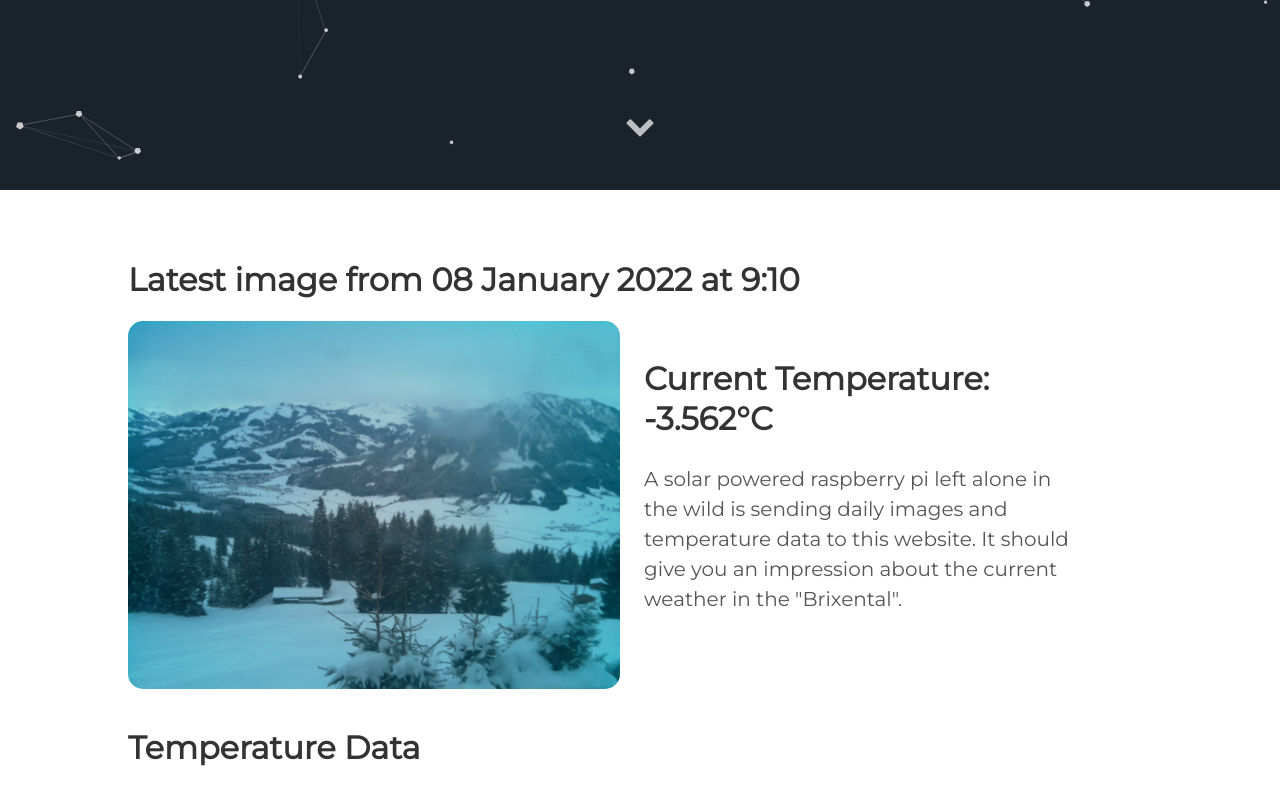
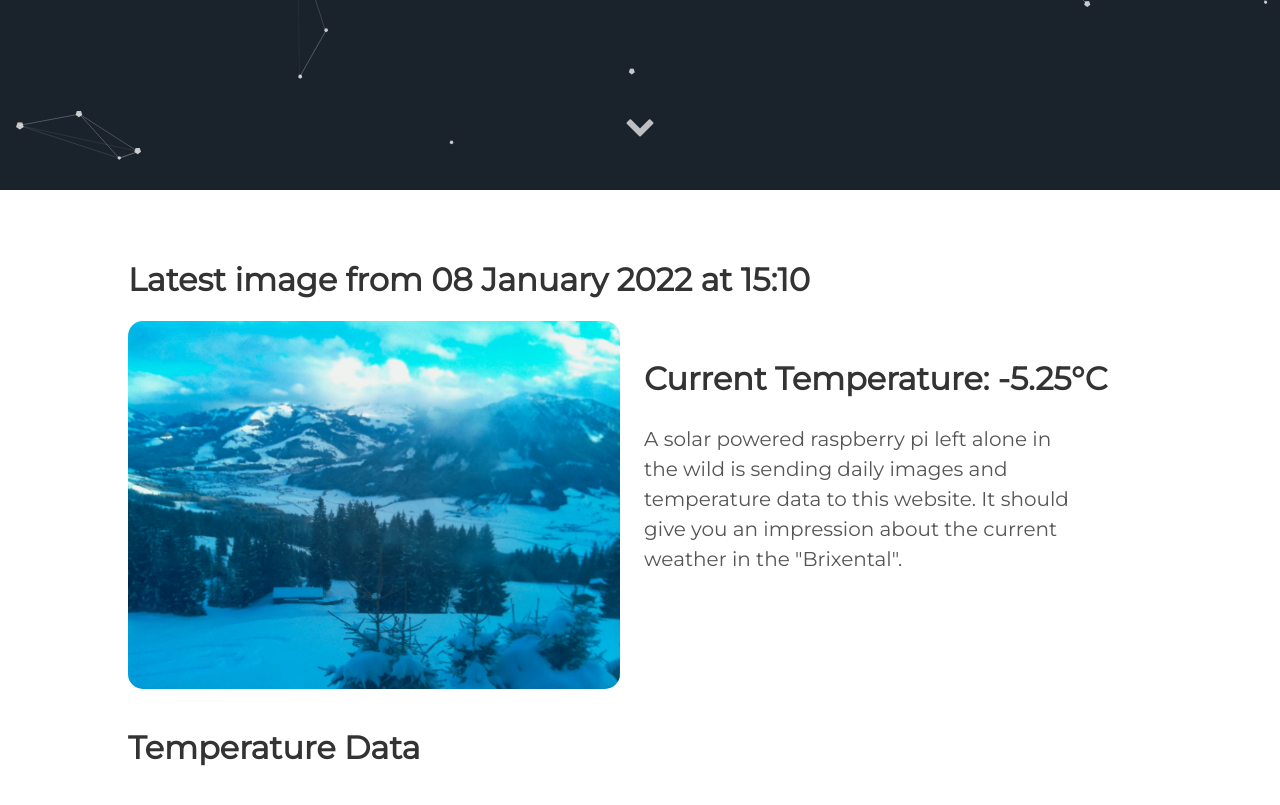
Before and after one commit to vektorious/vektorious.github.io, a Jekyll site: the page built from resources/huette.md, in a window 1280 px wide and 900 px high, scrolled down 710 px. Shown: the top 805 px of the window. Built offline with Jekyll 4.4.1, drawn with Linux system fonts in a browser that asks for light colours.

Commit message:
I'm a bot beep boop

```diff
--- a/resources/huette.md
+++ b/resources/huette.md
@@ -6,13 +6,13 @@
 description: 'Live image from the Austrian alps'
 twitter_text: ' '
 ---
-## Latest image from 08 January 2022 at  9:10
+## Latest image from 08 January 2022 at 15:10
 <div class="huette">
   <div class="huette-image">
     <img src="{{ "/assets/img/huette.jpg" | prepend: site.baseurl }}">
   </div>
   <div class="huette-text">
-        <h2>Current Temperature: -3.562°C</h2>
+        <h2>Current Temperature: -5.25°C</h2>
         <p>A solar powered raspberry pi left alone in the wild is sending daily images and temperature data to this website. It should give you an impression about the current weather in the "Brixental".</p>
 
   </div>
```
Also changed, not shown: rpi-script/2022-01-08_150928.txt (renamed from rpi-script/2022-01-08_090928.txt, +6 -5 lines), rpi-script/huette.md (+2 -2 lines), assets/img/huette.jpg, assets/img/temp_plot.png, rpi-script/temp_plot.png, 1 other file.
